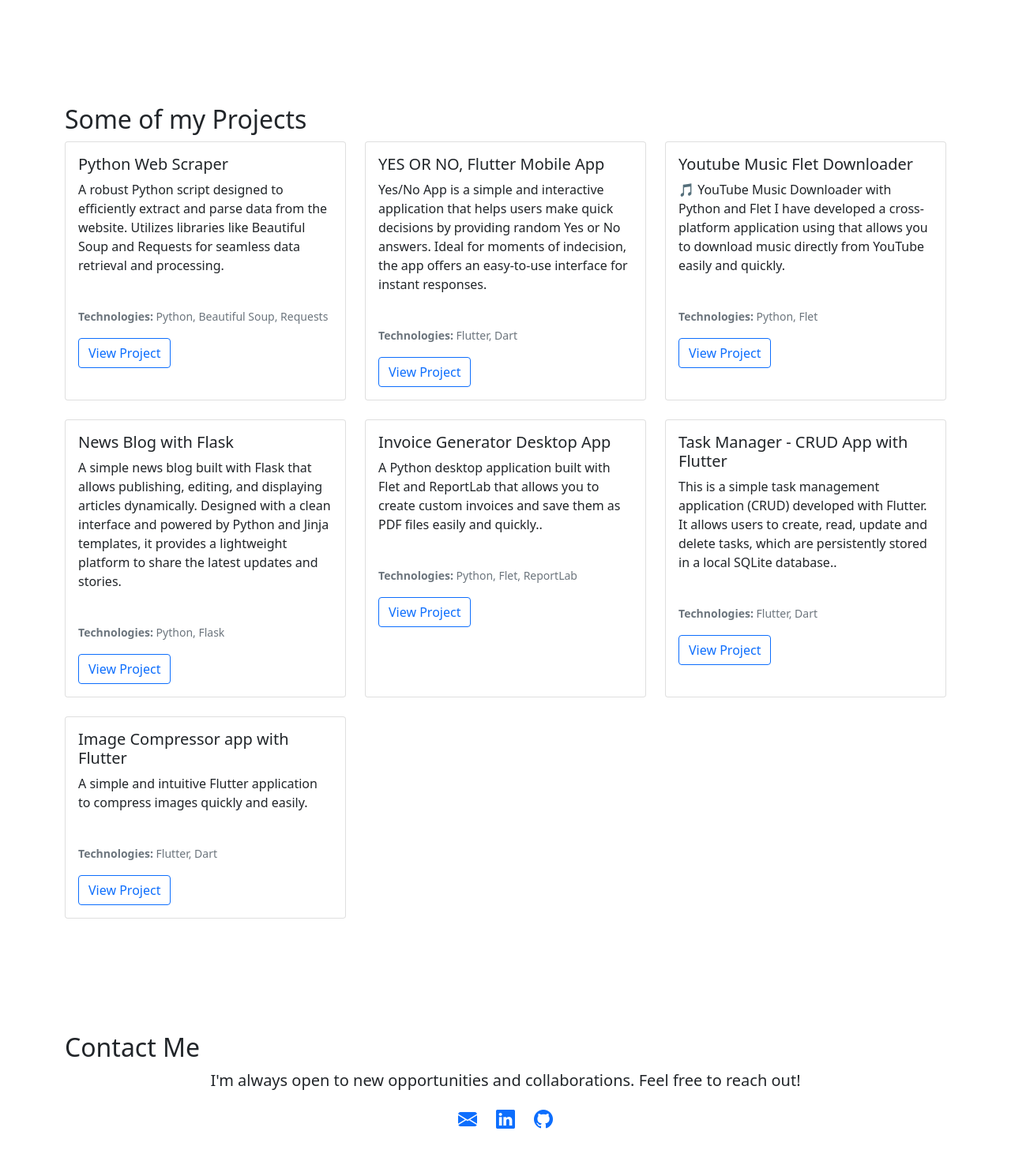
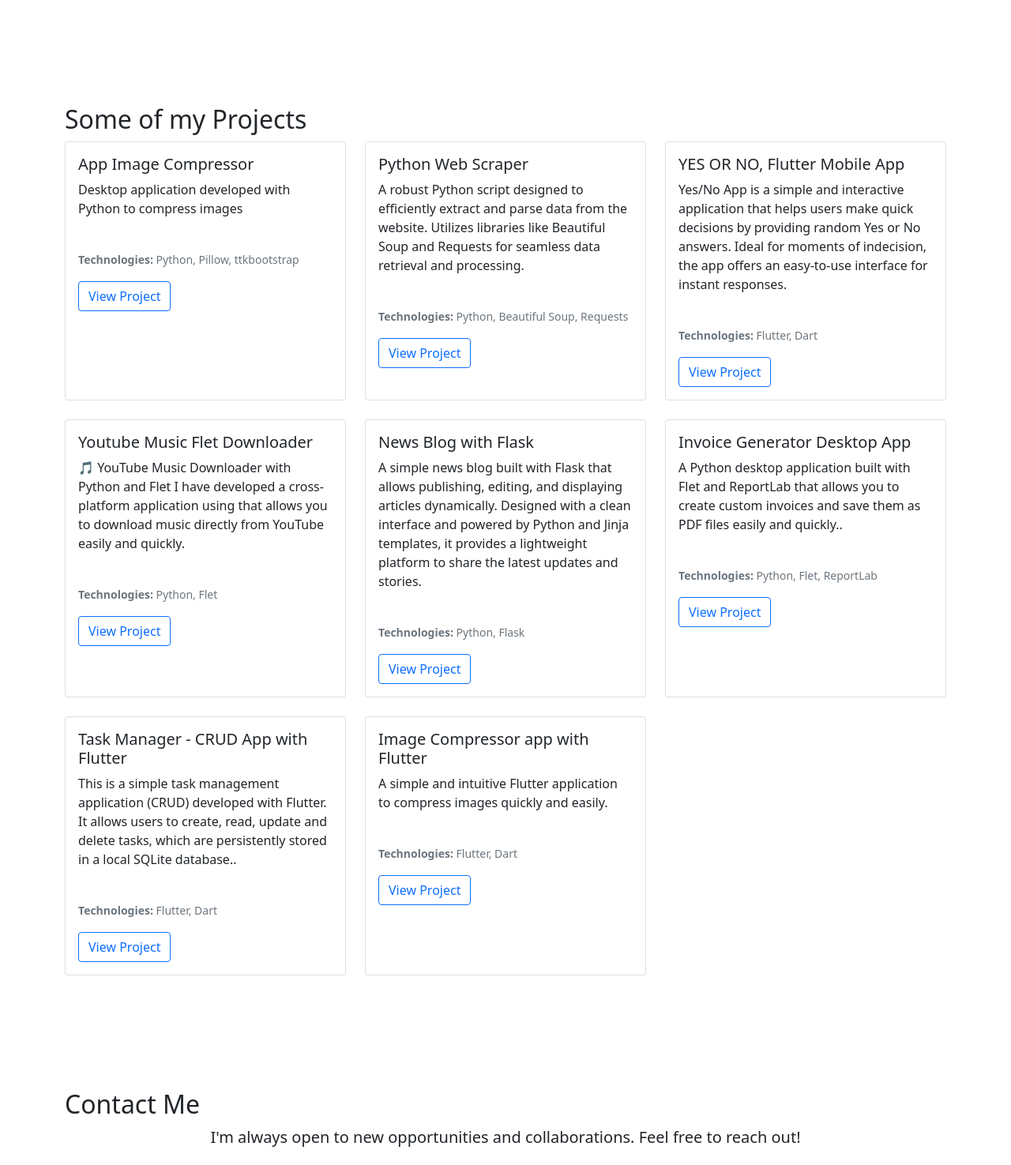
Before and after one commit to marvinzuniga19/mz_portfolio_fastApi, a Python web app: template templates/index.html in a window 1280 px wide. Shown: the part 426-1901 px from the top of the page at 79% size. Run offline with Jinja, Linux system fonts and the light colour scheme; the template is opened without the code that fills it, so the values that code supplies are empty; some libraries are stand-ins or nearby versions.

Commit message:
add project

```diff
--- a/templates/index.html
+++ b/templates/index.html
@@ -64,6 +64,17 @@
                 <div class="col">
                     <div class="card h-100">
                         <div class="card-body">
+                            <h5 class="card-title">App Image Compressor</h5>
+                            <p class="card-text">Desktop application developed with Python to compress images</p>
+                            <img src="" alt="">
+                            <p class="card-text"><small class="text-muted"><strong>Technologies:</strong> Python, Pillow, ttkbootstrap</small></p>
+                            <a href="https://github.com/marvinzuniga19/flask_webJob_scraper" target="_blank" class="btn btn-outline-primary">View Project</a>
+                        </div>
+                    </div>
+                </div>
+                <div class="col">
+                    <div class="card h-100">
+                        <div class="card-body">
                             <h5 class="card-title">Python Web Scraper</h5>
                             <p class="card-text">A robust Python script designed to efficiently extract and parse data from the website. Utilizes libraries like Beautiful Soup and Requests for seamless data retrieval and processing.</p>
                             <img src="" alt="">
@@ -80,7 +91,7 @@
                             <p class="card-text">Yes/No App is a simple and interactive application that helps users make quick decisions by providing random Yes or No answers. Ideal for moments of indecision, the app offers an easy-to-use interface for instant responses.</p>
                             <img src="" alt="">
                             <p class="card-text"><small class="text-muted"><strong>Technologies:</strong> Flutter, Dart</small></p>
-                            <a href="https://github.com/marvinzuniga19/Yes_no_app" target="_blank" class="btn btn-outline-primary">View Project</a>
+                            <a href="https://github.com/marvinzuniga19/Python_app_Compressor_image" target="_blank" class="btn btn-outline-primary">View Project</a>
                         </div>
                     </div>
                 </div>
```
